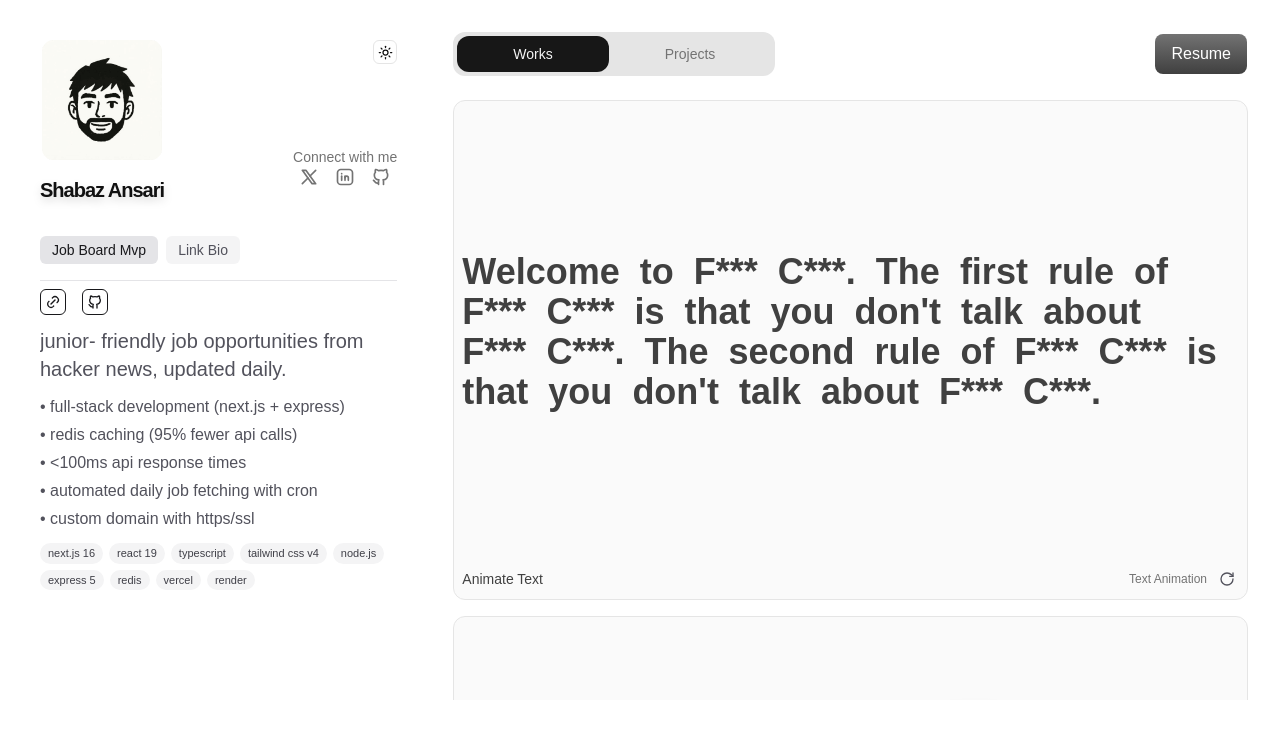
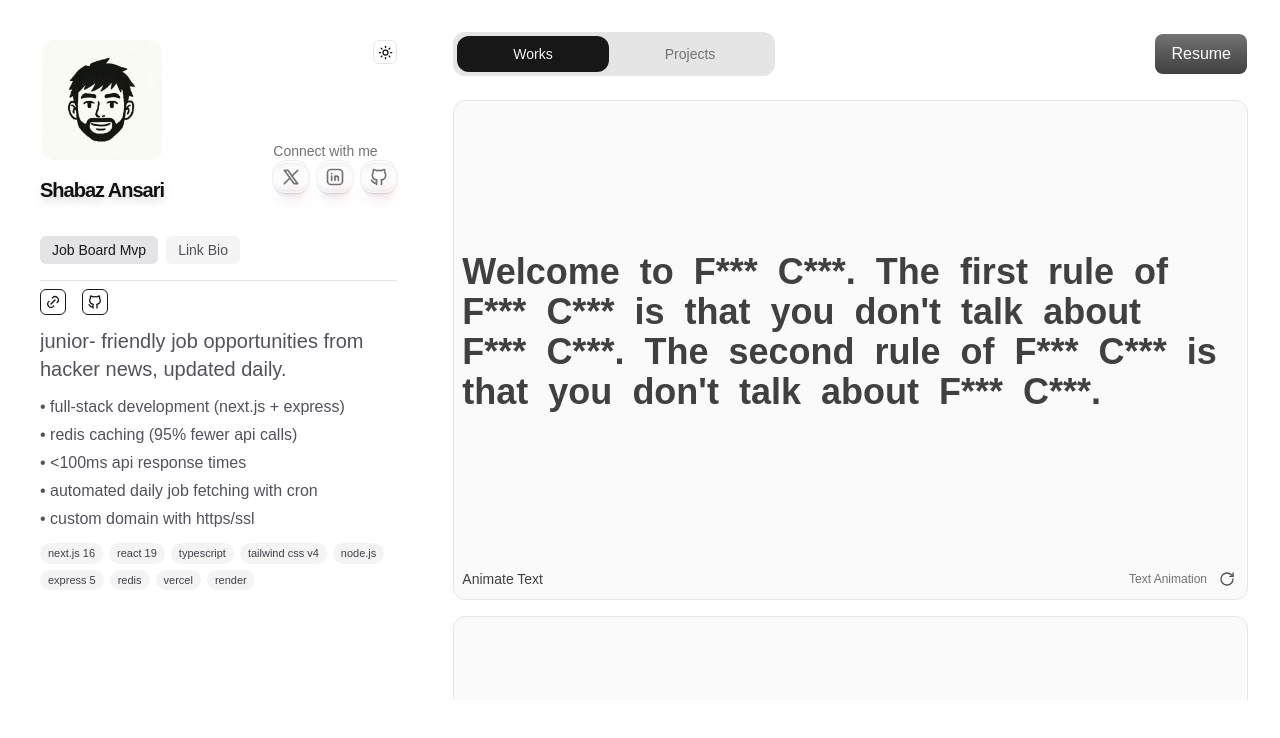
Before and after one commit to Kise07/Minimal-Portfolio, a Next.js app: page / in a window 1280 px wide. Shown: the top 738 px of the page. Built offline with nearby package versions, Linux system fonts and the light colour scheme.

Commit message:
feat: designed the social-links
- button [New Pattern]

```diff
--- a/src/components/ui/profile.tsx
+++ b/src/components/ui/profile.tsx
@@ -4,7 +4,6 @@ import { cn } from "@/lib/utils";
 
 import { Heading } from "../core/heading";
 import { UsersLinks } from "../work/minimal/links";
-import Flipper from "../work/minimal/text-flipper";
 import { TabsTransitionPanel } from "../work/minimal/transition-panel";
 import { ModeToggle } from "./theme-toggle";
 
--- a/src/components/work/minimal/links.tsx
+++ b/src/components/work/minimal/links.tsx
@@ -1,3 +1,4 @@
+"use client";
 import Link from "next/link";
 
 import {
@@ -5,19 +6,41 @@ import {
   IconBrandLinkedin,
   IconBrandX,
 } from "@tabler/icons-react";
+import { motion } from "motion/react";
 
+export const Links = [
+  {
+    href: "https://x.com/sebas_azmi07",
+    icon: IconBrandX,
+    label: "X",
+  },
+  {
+    href: "https://linkedin.com/in/kise07",
+    icon: IconBrandLinkedin,
+    label: "LinkedIn",
+  },
+  {
+    href: "https://github.com/kise07",
+    icon: IconBrandGithub,
+    label: "GitHub",
+  },
+];
+
+const motionStyles = { rotate: 10, x: -5, y: 5 };
 export const UsersLinks = () => {
   return (
-    <div className="flex items-center justify-center gap-4">
-      <Link href="https://x.com/sebas_azmi07">
-        <IconBrandX className="size-5 text-neutral-500 hover:text-neutral-900 dark:text-neutral-400 dark:hover:text-neutral-100" />
-      </Link>
-      <Link href="https://linkedin.com/in/kise07">
-        <IconBrandLinkedin className="size-5 text-neutral-500 hover:text-neutral-900 dark:text-neutral-400 dark:hover:text-neutral-100" />
-      </Link>
-      <Link href="https://github.com/kise07">
-        <IconBrandGithub className="size-5 text-neutral-500 hover:text-neutral-900 dark:text-neutral-400 dark:hover:text-neutral-100" />
-      </Link>
+    <div className="flex items-center justify-center gap-2">
+      {Links.map((link) => (
+        <Link key={link.href} href={link.href} target="_blank" rel="noreferrer">
+          <motion.button
+            whileHover={motionStyles}
+            whileTap={motionStyles}
+            className="relative isolate flex h-8 items-center rounded-xl bg-slate-900/1 px-2 font-medium whitespace-nowrap shadow-[0_1px_1px_-0.5px,0_2px_2px_-1px,0_4px_4px_-2px,0_8px_8px_-4px] ring-[0.5px] inset-shadow-[0_1.5px_1px_theme(colors.white/90%),0_-1.5px_1px_theme(colors.white/90%),0_6px_6px_-3px_theme(colors.slate.900/8%),0_-4px_4px_-2px_theme(colors.slate.900/10%)] shadow-slate-900/6 ring-slate-900/12 backdrop-blur-lg transition-colors before:absolute before:inset-x-2 before:bottom-0 before:-z-1 before:h-2 before:translate-y-1/2 before:rounded-[inherit] before:bg-gradient-to-r before:from-sky-200 before:via-pink-200 before:to-orange-200 before:blur hover:bg-white"
+          >
+            <link.icon className="size-5" />
+          </motion.button>
+        </Link>
+      ))}
     </div>
   );
 };
```
